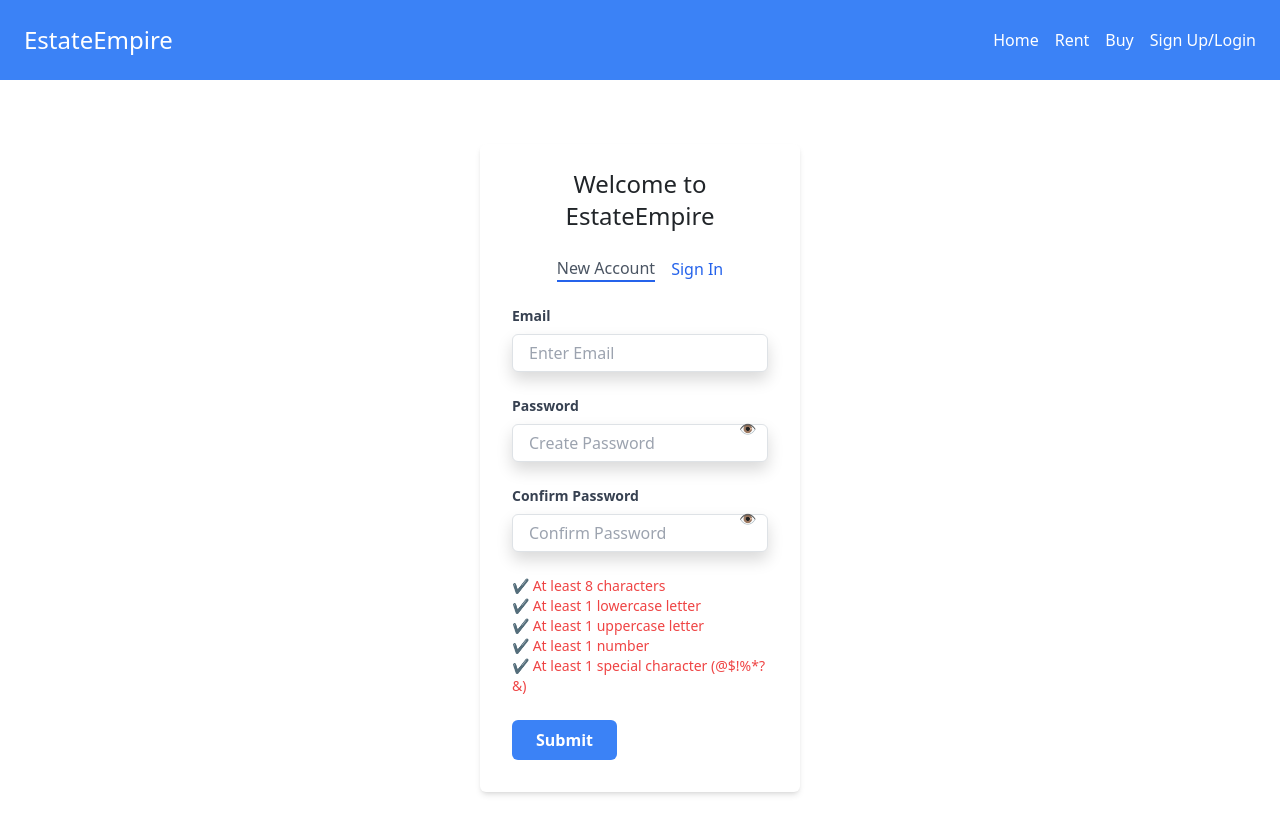
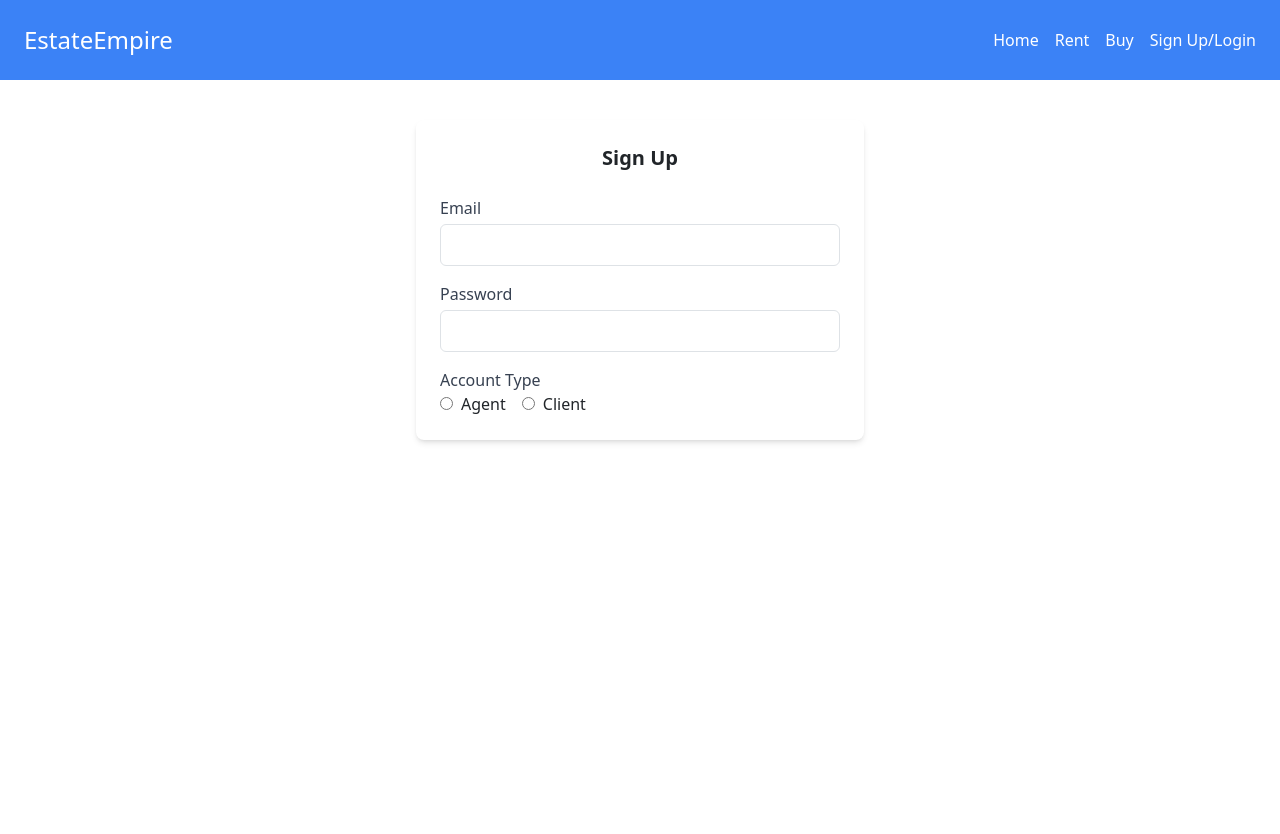
Before and after one commit to Eman-01/EstateEmpire-frontend, a React (Vite) app: page /signup in a window 1280 px wide. Shown: the top 834 px of the page. After the commit the page ends 800 px from the top, so only its background shows below. Built offline with nearby package versions, Linux system fonts and the light colour scheme.

Commit message:
updated signup

```diff
--- a/src/components/Signup.jsx
+++ b/src/components/Signup.jsx
@@ -1,142 +1,95 @@
-// src/pages/Signup.jsx
-import React, { useState, useEffect } from 'react';
-import { useNavigate } from 'react-router-dom';
+import React from "react";
+import { useForm } from "react-hook-form";
+import { zodResolver } from "@hookform/resolvers/zod";
+import { z } from "zod";
+import { useNavigate } from "react-router-dom";
 
-const Signup = ({ onSignup }) => {
-  const [email, setEmail] = useState('');
-  const [password, setPassword] = useState('');
-  const [confirmPassword, setConfirmPassword] = useState('');
-  const [showPassword, setShowPassword] = useState(false);
-  const [showConfirmPassword, setShowConfirmPassword] = useState(false);
-  const [errorMessage, setErrorMessage] = useState('');
-  const [passwordValidations, setPasswordValidations] = useState({
-    length: false,
-    lowercase: false,
-    uppercase: false,
-    number: false,
-    specialChar: false,
+const signupSchema = z.object({
+  email: z.string().email({ message: "Invalid email address" }),
+  password: z.string().min(8, "Password must be at least 8 characters long"),
+  accountType: z.enum(["agent", "client"]),
 });
-  const [isPasswordValid, setIsPasswordValid] = useState(false);
+
+const Signup = () => {
+  const {
+    register,
+    handleSubmit,
+    formState: { errors, isValid },
+  } = useForm({
+    resolver: zodResolver(signupSchema),
+    mode: "onChange",
+  });
+
   const navigate = useNavigate();
 
-  const validateEmail = (email) => {
-    const re = /^[^\s@]+@[^\s@]+\.[^\s@]+$/;
-    return re.test(email);
-  };
-
-  const validatePassword = (password) => {
-    const validations = {
-      length: password.length >= 8,
-      lowercase: /[a-z]/.test(password),
-      uppercase: /[A-Z]/.test(password),
-      number: /\d/.test(password),
-      specialChar: /[@$!%*?&]/.test(password),
-    };
-    setPasswordValidations(validations);
-    return Object.values(validations).every(Boolean);
-  };
-
-  useEffect(() => {
-    const isValid = validatePassword(password);
-    setIsPasswordValid(isValid);
-  }, [password]);
-
-  const handleSubmit = async (e) => {
-    e.preventDefault();
-    if (!validateEmail(email)) {
-      setErrorMessage('Invalid email format');
-      return;
-    }
-    if (!isPasswordValid) {
-      setErrorMessage('Password does not meet the criteria');
-      return;
-    }
-    if (password !== confirmPassword) {
-      setErrorMessage('Passwords do not match');
-      return;
-    }
-
-    try {
-      const response = await fetch('http://127.0.0.1:5000/signup', {
-        method: 'POST',
-        headers: {
-          'Content-Type': 'application/json',
-        },
-        body: JSON.stringify({ email, password }),
-      });
-
-      if (response.ok) {
-        onSignup(email);
-        navigate('/');
+  const onSubmit = (data) => {
+    // Perform sign up logic here, then navigate
+    if (data.accountType === "agent") {
+      navigate("/agent");
     } else {
-        const data = await response.json();
-        setErrorMessage(data.message || 'Signup failed');
-      }
-    } catch (error) {
-      setErrorMessage('Signup failed: ' + error.message);
+      navigate("/home");
     }
   };
 
   return (
-    <div className="flex justify-center items-center h-screen">
-      <div className="w-full max-w-xs">
-        <form onSubmit={handleSubmit} className="bg-white shadow-md rounded px-8 pt-6 pb-8 mb-4">
-          <h2 className="mb-4 text-center text-2xl">Welcome to EstateEmpire</h2>
-          <div className="flex justify-center mb-4">
-            <button type="button" className="mr-4 text-gray-600 border-b-2 border-blue-600">New Account</button>
-            <button type="button" onClick={() => navigate('/login')} className="text-blue-600">Sign In</button>
-          </div>
-          <div className="mb-4">
-            <label className="block text-gray-700 text-sm font-bold mb-2">Email</label>
+    <div className="max-w-md mx-auto mt-10 p-4 bg-white shadow-md rounded-lg">
+      <h2 className="text-xl font-semibold mb-4 text-center">Sign Up</h2>
+      <form onSubmit={handleSubmit(onSubmit)} className="space-y-4">
+        <div>
+          <label className="block text-gray-700">Email</label>
           <input
             type="email"
-              value={email}
-              onChange={(e) => setEmail(e.target.value)}
-              className="shadow appearance-none border rounded w-full py-2 px-3 text-gray-700 leading-tight focus:outline-none focus:shadow-outline"
-              placeholder="Enter Email"
+            {...register("email")}
+            className="w-full p-2 border rounded mt-1"
           />
+          {errors.email && <p className="text-red-500">{errors.email.message}</p>}
         </div>
-          <div className="mb-4 relative">
-            <label className="block text-gray-700 text-sm font-bold mb-2">Password</label>
+        <div>
+          <label className="block text-gray-700">Password</label>
           <input
-              type={showPassword ? 'text' : 'password'}
-              value={password}
-              onChange={(e) => setPassword(e.target.value)}
-              className="shadow appearance-none border rounded w-full py-2 px-3 text-gray-700 leading-tight focus:outline-none focus:shadow-outline"
-              placeholder="Create Password"
+            type="password"
+            {...register("password")}
+            className="w-full p-2 border rounded mt-1"
           />
-            <button type="button" onClick={() => setShowPassword(!showPassword)} className="absolute inset-y-0 right-0 pr-3 flex items-center text-sm leading-5">
-              {showPassword ? '🙈' : '👁️'}
-            </button>
+          {errors.password && (
+            <p className="text-red-500">{errors.password.message}</p>
+          )}
         </div>
-          <div className="mb-4 relative">
-            <label className="block text-gray-700 text-sm font-bold mb-2">Confirm Password</label>
+        <div>
+          <label className="block text-gray-700">Account Type</label>
+          <div className="flex space-x-4">
+            <label>
               <input
-              type={showConfirmPassword ? 'text' : 'password'}
-              value={confirmPassword}
-              onChange={(e) => setConfirmPassword(e.target.value)}
-              className="shadow appearance-none border rounded w-full py-2 px-3 text-gray-700 leading-tight focus:outline-none focus:shadow-outline"
-              placeholder="Confirm Password"
+                type="radio"
+                value="agent"
+                {...register("accountType")}
+                className="mr-2"
               />
-            <button type="button" onClick={() => setShowConfirmPassword(!showConfirmPassword)} className="absolute inset-y-0 right-0 pr-3 flex items-center text-sm leading-5">
-              {showConfirmPassword ? '🙈' : '👁️'}
-            </button>
+              Agent
+            </label>
+            <label>
+              <input
+                type="radio"
+                value="client"
+                {...register("accountType")}
+                className="mr-2"
+              />
+              Client
+            </label>
           </div>
-          <div className="mb-4">
-            <p className={`text-sm ${passwordValidations.length ? 'text-green-500' : 'text-red-500'}`}>✔️ At least 8 characters</p>
-            <p className={`text-sm ${passwordValidations.lowercase ? 'text-green-500' : 'text-red-500'}`}>✔️ At least 1 lowercase letter</p>
-            <p className={`text-sm ${passwordValidations.uppercase ? 'text-green-500' : 'text-red-500'}`}>✔️ At least 1 uppercase letter</p>
-            <p className={`text-sm ${passwordValidations.number ? 'text-green-500' : 'text-red-500'}`}>✔️ At least 1 number</p>
-            <p className={`text-sm ${passwordValidations.specialChar ? 'text-green-500' : 'text-red-500'}`}>✔️ At least 1 special character (@$!%*?&)</p>
+          {errors.accountType && (
+            <p className="text-red-500">{errors.accountType.message}</p>
+          )}
         </div>
-          {errorMessage && <p className="text-red-500 text-xs italic mb-4">{errorMessage}</p>}
-          <div className="flex items-center justify-between">
-            <button type="submit" className="bg-blue-500 hover:bg-blue-700 text-white font-bold py-2 px-4 rounded focus:outline-none focus:shadow-outline">
+        {isValid && (
+          <button
+            type="submit"
+            className="w-full bg-blue-500 text-white p-2 rounded mt-4"
+          >
             Submit
           </button>
-          </div>
+        )}
       </form>
-      </div>
     </div>
   );
 };
```
Lines whose indentation alone changed are shown as unchanged.
